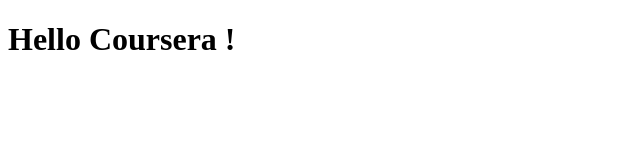
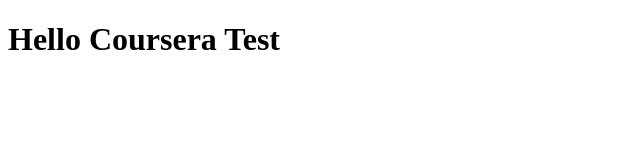
Before and after one commit to Xavi1979/coursera-test, a plain HTML site: page index.html in a window 1280 px wide. Shown: the full height of the page, 0-640 px from the left. Drawn offline with Linux system fonts and the light colour scheme.

Commit message:
First web files 2.

```diff
--- a/index.html
+++ b/index.html
@@ -5,6 +5,6 @@
     <title>Hello Coursera</title>
   </head>
   <body>
-    <h1>Hello Coursera !</h1>
+    <h1>Hello Coursera Test</h1>
   </body>
 </html>
```
